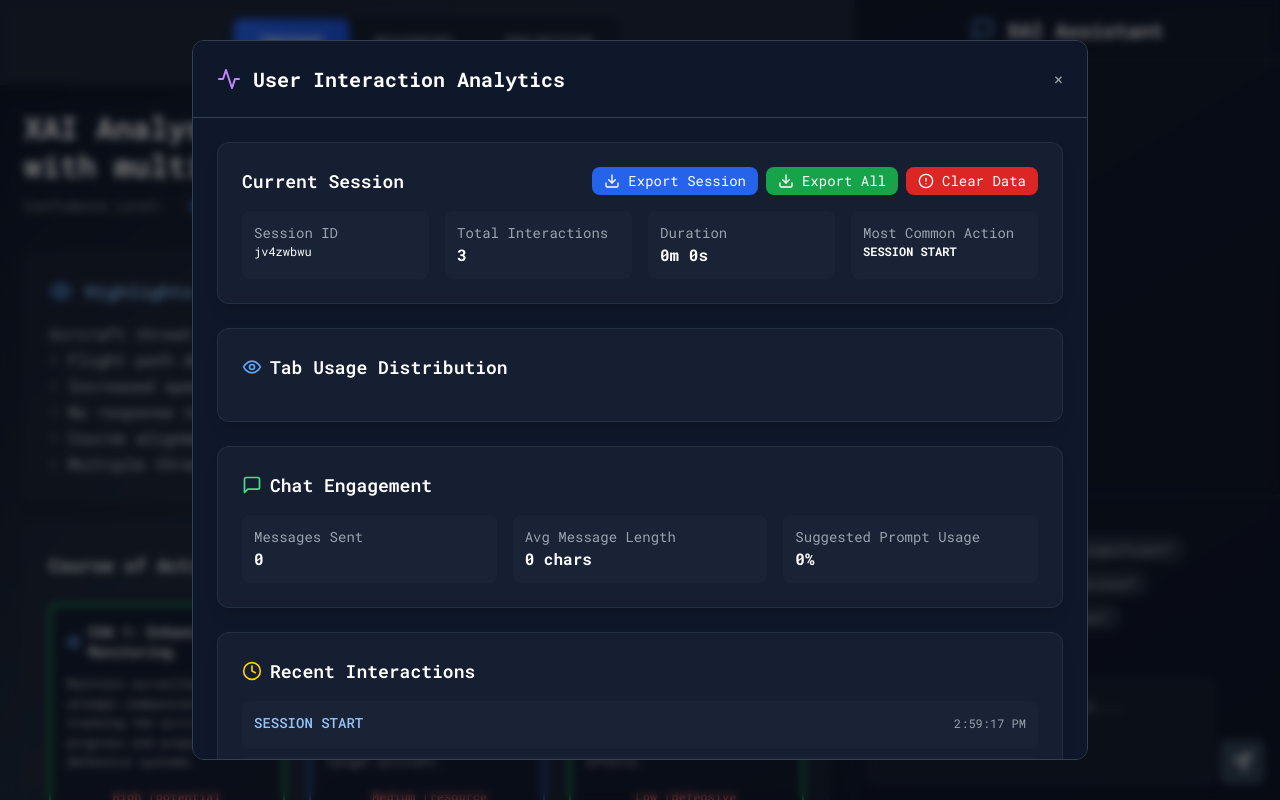
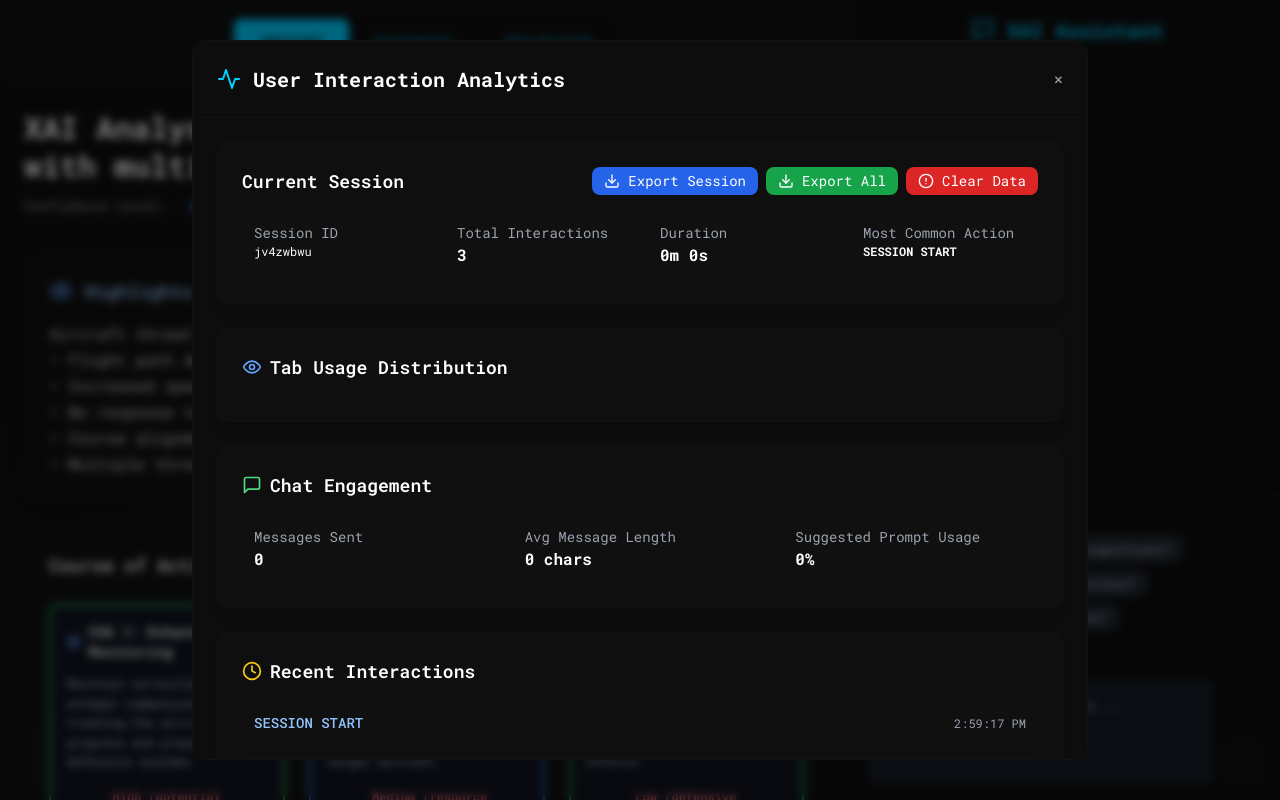
Before and after one commit to LaurenceC3HF/XAI-Assistant-UI-AI-OpenAI, a React (Vite) app: page / in a window 1280 px wide. Both pictures are taken after a click on the button 38 px from the left and 38 px from the top of the page. Built offline with nearby package versions, Linux system fonts and the light colour scheme.

Commit message:
Add Intel color palette and apply styles

```diff
--- a/src/App.tsx
+++ b/src/App.tsx
@@ -94,7 +94,7 @@ function App() {
   );
 
   return (
-    <div className="flex h-screen bg-gradient-to-br from-slate-900 via-slate-800 to-slate-900 text-gray-300 font-mono overflow-hidden">
+    <div className="flex h-screen bg-gradient-to-br from-intel-black via-intel-gray to-intel-black text-intel-cyan font-mono overflow-hidden">
       {/* Main Content Area */}
       <div className="flex-1 flex flex-col min-w-0">
         <Header activeTab={activeTab} onTabChange={handleTabChange} />
--- a/src/components/ChatPanel.tsx
+++ b/src/components/ChatPanel.tsx
@@ -4,8 +4,8 @@ import { Send, MessageSquare, AlertCircle, User, Bot, Clock, Info } from 'lucide
 
 // Tab indicator mapping (colors match previous chip scheme)
 const TAB_DOT = {
-  insight: { color: "bg-blue-500", label: "Insight" },
-  reasoning: { color: "bg-yellow-400", label: "Reasoning" },
+  insight: { color: "bg-intel-cyan", label: "Insight" },
+  reasoning: { color: "bg-intel-yellow", label: "Reasoning" },
   projection: { color: "bg-purple-500", label: "Projection" }
 };
 
@@ -64,20 +64,20 @@ export const ChatPanel: React.FC<ChatPanelProps> = ({
   };
 
   return (
-    <div className="w-1/3 flex flex-col border-l border-slate-700/50 bg-slate-900/80 backdrop-blur-sm">
+    <div className="w-1/3 flex flex-col border-l border-intel-gray bg-intel-black/80 backdrop-blur-sm">
       {/* Header */}
-      <header className="p-4 border-b border-slate-700/50 flex-shrink-0">
+      <header className="p-4 border-b border-intel-gray flex-shrink-0">
         <div className="flex items-center justify-center space-x-3">
-          <MessageSquare className="w-6 h-6 text-blue-400" />
-          <h1 className="text-xl font-bold text-white">XAI Assistant</h1>
+          <MessageSquare className="w-6 h-6 text-intel-cyan" />
+          <h1 className="text-xl font-bold text-intel-cyan">XAI Assistant</h1>
         </div>
         {error && (
-          <div className="mt-3 p-3 bg-red-500/20 border border-red-500/50 rounded-lg flex items-center">
-            <AlertCircle className="w-4 h-4 text-red-400 mr-2 flex-shrink-0" />
-            <span className="text-red-300 text-sm">{error}</span>
+          <div className="mt-3 p-3 bg-intel-red/20 border border-intel-red/50 rounded-lg flex items-center">
+            <AlertCircle className="w-4 h-4 text-intel-red mr-2 flex-shrink-0" />
+            <span className="text-intel-red text-sm">{error}</span>
             <button
               onClick={onClearError}
-              className="ml-auto text-red-400 hover:text-red-300"
+              className="ml-auto text-intel-red hover:text-intel-red/80"
             >
               ×
             </button>
@@ -116,7 +116,7 @@ export const ChatPanel: React.FC<ChatPanelProps> = ({
                 <div className={`
                   p-4 rounded-lg shadow-lg
                   ${isUser
-                    ? 'bg-blue-600 text-white ml-4'
+                    ? 'bg-intel-cyan text-intel-black ml-4'
                     : 'bg-slate-700/80 hover:bg-slate-700 text-gray-100 mr-4'
                   }
                 `}>
@@ -139,7 +139,7 @@ export const ChatPanel: React.FC<ChatPanelProps> = ({
                       {isUser ? (
                         <User className="w-4 h-4" />
                       ) : (
-                        <Bot className="w-4 h-4 text-blue-400" />
+                        <Bot className="w-4 h-4 text-intel-cyan" />
                       )}
                     </div>
                     <p className="text-sm leading-relaxed flex-1">
@@ -161,11 +161,11 @@ export const ChatPanel: React.FC<ChatPanelProps> = ({
           <div className="flex justify-start">
             <div className="bg-slate-700/80 p-4 rounded-lg mr-4 max-w-[85%]">
               <div className="flex items-center space-x-2">
-                <Bot className="w-4 h-4 text-blue-400" />
+                <Bot className="w-4 h-4 text-intel-cyan" />
                 <div className="flex space-x-1">
-                  <div className="w-2 h-2 bg-blue-400 rounded-full animate-bounce" />
-                  <div className="w-2 h-2 bg-blue-400 rounded-full animate-bounce" style={{ animationDelay: '0.1s' }} />
-                  <div className="w-2 h-2 bg-blue-400 rounded-full animate-bounce" style={{ animationDelay: '0.2s' }} />
+                  <div className="w-2 h-2 bg-intel-cyan rounded-full animate-bounce" />
+                  <div className="w-2 h-2 bg-intel-cyan rounded-full animate-bounce" style={{ animationDelay: '0.1s' }} />
+                  <div className="w-2 h-2 bg-intel-cyan rounded-full animate-bounce" style={{ animationDelay: '0.2s' }} />
                 </div>
                 <span className="text-sm text-gray-300">AI is analyzing...</span>
               </div>
@@ -197,7 +197,7 @@ export const ChatPanel: React.FC<ChatPanelProps> = ({
 
         {/* Input */}
         <div className="flex items-end space-x-2">
-          <div className="flex-1 bg-slate-800/50 border border-slate-600/50 rounded-lg focus-within:border-blue-500/50 transition-colors">
+          <div className="flex-1 bg-slate-800/50 border border-slate-600/50 rounded-lg focus-within:border-intel-cyan/50 transition-colors">
             <textarea
               value={userInput}
               onChange={(e) => setUserInput(e.target.value)}
@@ -211,7 +211,7 @@ export const ChatPanel: React.FC<ChatPanelProps> = ({
           <button
             onClick={handleSend}
             disabled={isLoading || !userInput.trim()}
-            className="flex-shrink-0 bg-blue-600 hover:bg-blue-700 disabled:bg-slate-700 disabled:cursor-not-allowed text-white p-3 rounded-lg transition-all duration-200 hover:scale-105 disabled:hover:scale-100"
+            className="flex-shrink-0 bg-intel-cyan hover:bg-intel-cyan/80 disabled:bg-intel-gray disabled:cursor-not-allowed text-intel-black p-3 rounded-lg transition-all duration-200 hover:scale-105 disabled:hover:scale-100"
           >
             <Send className="w-5 h-5" />
           </button>
--- a/src/components/Header.tsx
+++ b/src/components/Header.tsx
@@ -9,9 +9,9 @@ interface HeaderProps {
 
 export const Header: React.FC<HeaderProps> = ({ activeTab, onTabChange }) => {
   return (
-    <header className="flex-shrink-0 bg-slate-800/90 backdrop-blur-sm shadow-lg border-b border-slate-700/50">
+    <header className="flex-shrink-0 bg-intel-gray/90 backdrop-blur-sm shadow-lg border-b border-intel-gray">
       <div className="flex justify-center items-center px-6 py-4">
-        <nav className="flex space-x-1 bg-slate-900/50 rounded-lg p-1" role="tablist">
+        <nav className="flex space-x-1 bg-intel-black/50 rounded-lg p-1" role="tablist">
           {TABS.map(tab => (
             <button
               key={tab.id}
@@ -22,16 +22,16 @@ export const Header: React.FC<HeaderProps> = ({ activeTab, onTabChange }) => {
               className={`
                 relative px-6 py-3 font-semibold text-sm tracking-wide rounded-md
                 transition-all duration-${ANIMATION_DURATION} ease-in-out
-                focus:outline-none focus:ring-2 focus:ring-blue-500/50
+                focus:outline-none focus:ring-2 focus:ring-intel-cyan/50
                 ${activeTab === tab.id
-                  ? 'bg-blue-600 text-white shadow-lg shadow-blue-500/25 transform scale-105'
-                  : 'text-gray-400 hover:text-white hover:bg-slate-700/50'
+                  ? 'bg-intel-cyan text-intel-black shadow-lg shadow-intel-cyan/25 transform scale-105'
+                  : 'text-intel-cyan/60 hover:text-intel-cyan hover:bg-intel-black/50'
                 }
               `}
             >
               {tab.label}
               {activeTab === tab.id && (
-                <div className="absolute inset-0 bg-gradient-to-r from-blue-600 to-blue-700 rounded-md opacity-80 -z-10" />
+                <div className="absolute inset-0 bg-gradient-to-r from-intel-cyan to-intel-cyan/80 rounded-md opacity-80 -z-10" />
               )}
             </button>
           ))}
--- a/src/components/InteractionLogger.tsx
+++ b/src/components/InteractionLogger.tsx
@@ -147,7 +147,7 @@ export const InteractionLogger: React.FC<InteractionLoggerProps> = ({
     return (
       <button
         onClick={() => setIsVisible(true)}
-        className="fixed top-4 left-4 bg-purple-600 hover:bg-purple-700 text-white p-3 rounded-full shadow-lg transition-all duration-200 z-50"
+        className="fixed top-4 left-4 bg-intel-cyan hover:bg-intel-cyan/80 text-intel-black p-3 rounded-full shadow-lg transition-all duration-200 z-50"
         title="View Interaction Analytics"
       >
         <BarChart3 className="w-5 h-5" />
@@ -157,10 +157,10 @@ export const InteractionLogger: React.FC<InteractionLoggerProps> = ({
 
   return (
     <div className="fixed inset-0 bg-black/50 backdrop-blur-sm z-50 flex items-center justify-center p-4">
-      <div className="bg-slate-900 border border-slate-700 rounded-xl max-w-4xl w-full max-h-[90vh] overflow-y-auto">
-        <div className="p-6 border-b border-slate-700 flex items-center justify-between">
+      <div className="bg-intel-black border border-intel-gray rounded-xl max-w-4xl w-full max-h-[90vh] overflow-y-auto">
+        <div className="p-6 border-b border-intel-gray flex items-center justify-between">
           <div className="flex items-center space-x-3">
-            <Activity className="w-6 h-6 text-purple-400" />
+            <Activity className="w-6 h-6 text-intel-cyan" />
             <h2 className="text-xl font-bold text-white">User Interaction Analytics</h2>
           </div>
           <button
@@ -201,21 +201,21 @@ export const InteractionLogger: React.FC<InteractionLoggerProps> = ({
               </div>
             </div>
             <div className="grid grid-cols-2 md:grid-cols-4 gap-4">
-              <div className="bg-slate-800/50 p-3 rounded-lg">
+              <div className="bg-intel-gray/50 p-3 rounded-lg">
                 <div className="text-sm text-gray-400">Session ID</div>
                 <div className="text-white font-mono text-xs">{sessionId.slice(-8)}</div>
               </div>
-              <div className="bg-slate-800/50 p-3 rounded-lg">
+              <div className="bg-intel-gray/50 p-3 rounded-lg">
                 <div className="text-sm text-gray-400">Total Interactions</div>
                 <div className="text-white font-bold">{interactions.length}</div>
               </div>
-              <div className="bg-slate-800/50 p-3 rounded-lg">
+              <div className="bg-intel-gray/50 p-3 rounded-lg">
                 <div className="text-sm text-gray-400">Duration</div>
                 <div className="text-white font-bold">
                   {analytics ? formatDuration(analytics.averageSessionDuration) : '0s'}
                 </div>
               </div>
-              <div className="bg-slate-800/50 p-3 rounded-lg">
+              <div className="bg-intel-gray/50 p-3 rounded-lg">
                 <div className="text-sm text-gray-400">Most Common Action</div>
                 <div className="text-white font-bold text-xs">
                   {analytics?.mostCommonInteractionType.replace('_', ' ').toUpperCase()}
@@ -238,7 +238,7 @@ export const InteractionLogger: React.FC<InteractionLoggerProps> = ({
                     <div key={tab} className="flex items-center justify-between">
                       <span className="text-gray-300 capitalize">{tab}</span>
                       <div className="flex items-center space-x-2">
-                        <div className="w-32 bg-slate-700 rounded-full h-2">
+                        <div className="w-32 bg-intel-gray rounded-full h-2">
                           <div
                             className="bg-blue-500 h-2 rounded-full transition-all duration-500"
                             style={{
@@ -260,15 +260,15 @@ export const InteractionLogger: React.FC<InteractionLoggerProps> = ({
                   <h3 className="text-lg font-semibold text-white">Chat Engagement</h3>
                 </div>
                 <div className="grid grid-cols-1 md:grid-cols-3 gap-4">
-                  <div className="bg-slate-800/50 p-3 rounded-lg">
+                  <div className="bg-intel-gray/50 p-3 rounded-lg">
                     <div className="text-sm text-gray-400">Messages Sent</div>
                     <div className="text-white font-bold">{analytics.chatEngagementMetrics.averageMessagesPerSession}</div>
                   </div>
-                  <div className="bg-slate-800/50 p-3 rounded-lg">
+                  <div className="bg-intel-gray/50 p-3 rounded-lg">
                     <div className="text-sm text-gray-400">Avg Message Length</div>
                     <div className="text-white font-bold">{Math.round(analytics.chatEngagementMetrics.averageMessageLength)} chars</div>
                   </div>
-                  <div className="bg-slate-800/50 p-3 rounded-lg">
+                  <div className="bg-intel-gray/50 p-3 rounded-lg">
                     <div className="text-sm text-gray-400">Suggested Prompt Usage</div>
                     <div className="text-white font-bold">{Math.round(analytics.chatEngagementMetrics.suggestedPromptUsageRate)}%</div>
                   </div>
@@ -283,7 +283,7 @@ export const InteractionLogger: React.FC<InteractionLoggerProps> = ({
                 </div>
                 <div className="space-y-2 max-h-64 overflow-y-auto">
                   {interactions.slice(-10).reverse().map((interaction, index) => (
-                    <div key={interaction.id} className="bg-slate-800/50 p-3 rounded-lg">
+                    <div key={interaction.id} className="bg-intel-gray/50 p-3 rounded-lg">
                       <div className="flex items-center justify-between mb-1">
                         <span className="text-sm font-medium text-blue-300">
                           {interaction.type.replace('_', ' ').toUpperCase()}
--- a/src/components/MainContent.tsx
+++ b/src/components/MainContent.tsx
@@ -83,7 +83,7 @@ export const MainContent: React.FC<MainContentProps> = ({
   };
 
   return (
-    <main className="flex-1 overflow-y-auto p-6 bg-gradient-to-br from-slate-900 via-slate-800 to-slate-900">
+    <main className="flex-1 overflow-y-auto p-6 bg-gradient-to-br from-intel-black via-intel-gray to-intel-black">
       <div className="max-w-7xl mx-auto">
         <div className="mb-8">
           <h2 className="text-3xl font-bold text-white mb-2 leading-tight">
@@ -92,8 +92,8 @@ export const MainContent: React.FC<MainContentProps> = ({
           {explanation.confidence && (
             <div className="flex items-center space-x-3">
               <span className="text-sm text-gray-400">Confidence Level:</span>
-              <div className="flex items-center bg-slate-800/50 rounded-full px-3 py-1">
-                <div className="w-16 bg-slate-700 rounded-full h-2 mr-2">
+              <div className="flex items-center bg-intel-gray/50 rounded-full px-3 py-1">
+                <div className="w-16 bg-intel-gray rounded-full h-2 mr-2">
                   <div
                     className="bg-gradient-to-r from-blue-500 to-green-500 h-2 rounded-full transition-all duration-500"
                     style={{ width: `${explanation.confidence}%` }}
--- a/src/components/visualizations/VisualCard.tsx
+++ b/src/components/visualizations/VisualCard.tsx
@@ -9,14 +9,14 @@ interface VisualCardProps {
 export const VisualCard: React.FC<VisualCardProps> = ({ title, children, className = '' }) => {
   return (
     <div className={`
-      bg-slate-800/50 backdrop-blur-sm border border-slate-700/50
+      bg-intel-gray/50 backdrop-blur-sm border border-intel-gray
       rounded-xl p-6 shadow-lg hover:shadow-xl
       transition-all duration-300 ease-in-out
-      hover:border-slate-600/50 hover:bg-slate-800/70
+      hover:border-intel-cyan/50 hover:bg-intel-gray/70
       ${className}
     `}>
       {title && (
-        <h3 className="text-lg font-semibold text-white mb-4 border-b border-slate-700/50 pb-2">
+        <h3 className="text-lg font-semibold text-white mb-4 border-b border-intel-gray pb-2">
           {title}
         </h3>
       )}
--- a/tailwind.config.js
+++ b/tailwind.config.js
@@ -6,6 +6,13 @@ export default {
       fontFamily: {
         mono: ['"Roboto Mono"', '"Courier New"', 'monospace'],
       },
+      colors: {
+        'intel-black': '#0d0d0d',
+        'intel-gray': '#121212',
+        'intel-cyan': '#00ccff',
+        'intel-red': '#cc4444',
+        'intel-yellow': '#e0b000',
+      },
     },
   },
   plugins: [],
```
Also changed, not shown: package.json (+6 -5 lines), 1 other file (tests, documents, lock files or other folders).
